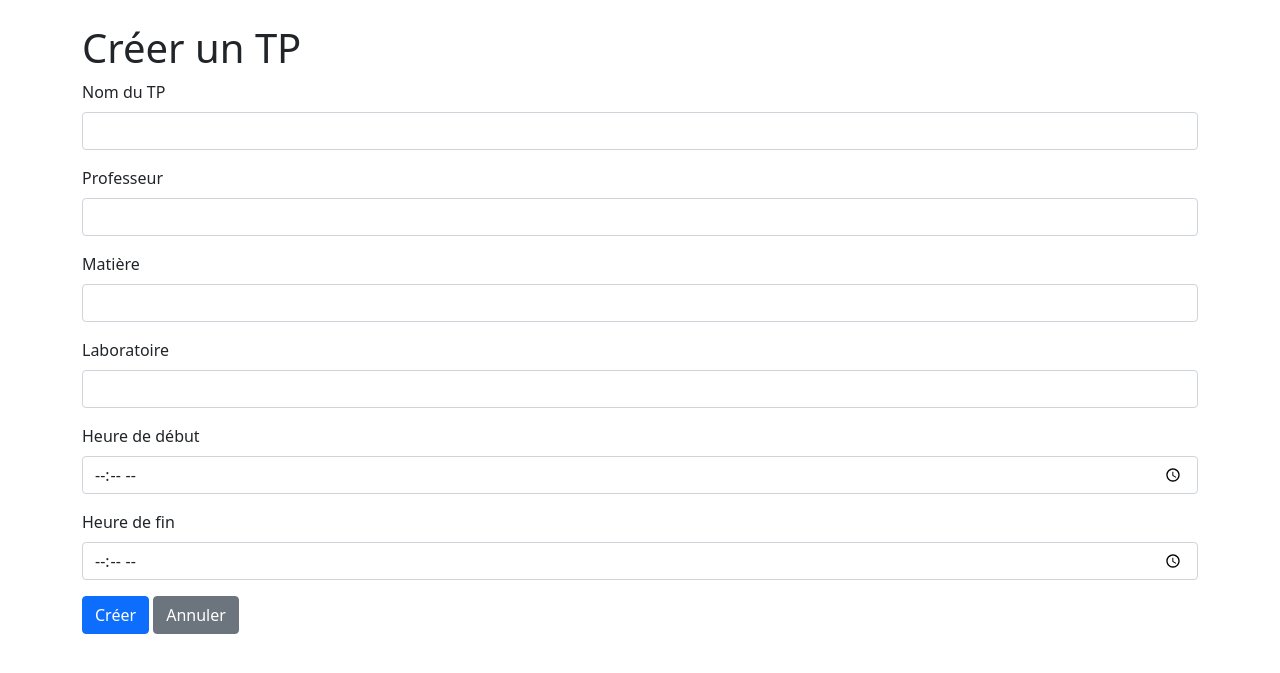
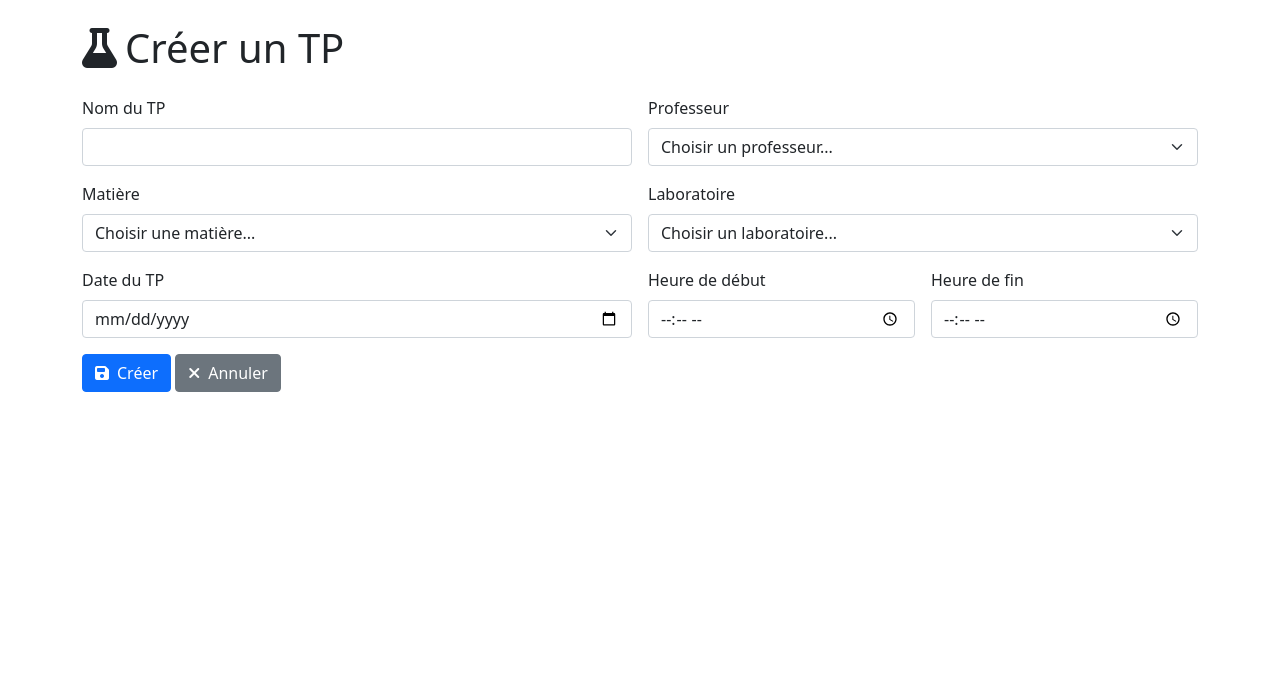
Before and after one commit to 2353523/gestion-lab, a Flask app: page /creer_tp in a window 1280 px wide. Shown: the top 673 px of the page. Run offline with Flask 3, Linux system fonts and the light colour scheme; data that the repository does not hold is empty; some libraries are stand-ins or nearby versions.

Commit message:
prof et matiere

```diff
--- a/main.py
+++ b/main.py
@@ -1,12 +1,12 @@
 import os
-from datetime import datetime, time
+from datetime import datetime
 from flask import Flask, render_template, request, redirect, url_for, flash
 from flask_mysqldb import MySQL
 
 app = Flask(__name__)
 app.secret_key = os.urandom(24)
 
-# Configuration de la base de données
+# Configuration MySQL
 app.config['MYSQL_HOST'] = 'localhost'
 app.config['MYSQL_USER'] = 'root'
 app.config['MYSQL_PASSWORD'] = ''
@@ -15,11 +15,11 @@ app.config['MYSQL_CURSORCLASS'] = 'DictCursor'
 
 mysql = MySQL(app)
 
-def get_tp_status(start_time, end_time):
-    now = datetime.now().time()
-    if now < start_time:
+def get_tp_status(start, end):
+    now = datetime.now()
+    if now < start:
         return 'En attente'
-    elif start_time <= now <= end_time:
+    elif start <= now <= end:
         return 'En cours'
     else:
         return 'Terminé'
@@ -29,14 +29,13 @@ def index():
     try:
         cur = mysql.connection.cursor()
 
-        # Récupération des TP du jour
-        today = datetime.now().date()
+        today = datetime.now().strftime('%Y-%m-%d')
         cur.execute("""
             SELECT
                 tp.id_tp,
                 tp.nom_tp,
-                TIME(tp.heure_debut) AS heure_debut,
-                TIME(tp.heure_fin) AS heure_fin,
+                tp.heure_debut,
+                tp.heure_fin,
                 CONCAT(p.prenom, ' ', p.nom) AS professeur,
                 m.nom_matiere AS matiere,
                 l.nom_laboratoire
@@ -50,8 +49,8 @@ def index():
 
         tps_jour = []
         for tp in cur.fetchall():
-            start = datetime.strptime(tp['heure_debut'], '%H:%M:%S').time()
-            end = datetime.strptime(tp['heure_fin'], '%H:%M:%S').time()
+            start = tp['heure_debut']
+            end = tp['heure_fin']
 
             tps_jour.append({
                 **tp,
@@ -60,24 +59,22 @@ def index():
                 'heure_fin': end.strftime('%H:%M')
             })
 
-        # Récupération des alertes stock
         cur.execute("""
             SELECT
+                a.id_article,
                 a.nom_article,
                 a.unite_mesure,
                 sm.quantite,
                 t.seuil_urgence
             FROM article a
-            JOIN stock_magasin sm ON a.id_stock_magasin = sm.id_stock_magasin
+            JOIN stock_magasin sm ON a.id_article = sm.id_article
             JOIN type t ON a.id_type = t.id_type
             WHERE sm.quantite <= t.seuil_urgence
-            ORDER BY sm.quantite ASC
-            LIMIT 5
         """)
         alertes_stock = cur.fetchall()
 
     except Exception as e:
-        flash(f"Erreur de base de données : {str(e)}", "danger")
+        flash(f"Erreur base de données: {str(e)}", "danger")
         tps_jour = []
         alertes_stock = []
     finally:
@@ -90,32 +87,100 @@ def index():
 
 @app.route('/creer_tp', methods=['GET', 'POST'])
 def creer_tp():
-    if request.method == 'POST':
-        try:
+    cur = mysql.connection.cursor()
+
+    try:
+        # Récupération des données pour les menus déroulants
+        cur.execute("SELECT id_prof, prenom, nom FROM professeur")
+        professeurs = cur.fetchall()
+
+        cur.execute("SELECT id_matiere, nom_matiere FROM matiere")
+        matieres = cur.fetchall()
+
+        cur.execute("SELECT id_laboratoire, nom_laboratoire FROM laboratoire")
+        laboratoires = cur.fetchall()
+
+        if request.method == 'POST':
             nom_tp = request.form['nom_tp']
             id_prof = request.form['id_prof']
             id_matiere = request.form['id_matiere']
             id_laboratoire = request.form['id_laboratoire']
-            heure_debut = request.form['heure_debut']
-            heure_fin = request.form['heure_fin']
+            date_tp = request.form['date_tp']
+            heure_debut = f"{date_tp} {request.form['heure_debut']}"
+            heure_fin = f"{date_tp} {request.form['heure_fin']}"
 
-            cur = mysql.connection.cursor()
+            # Conversion en datetime
+            heure_debut = datetime.strptime(heure_debut, '%Y-%m-%d %H:%M')
+            heure_fin = datetime.strptime(heure_fin, '%Y-%m-%d %H:%M')
+
             cur.execute("""
                 INSERT INTO tp (nom_tp, id_prof, id_matiere, id_laboratoire, heure_debut, heure_fin)
                 VALUES (%s, %s, %s, %s, %s, %s)
             """, (nom_tp, id_prof, id_matiere, id_laboratoire, heure_debut, heure_fin))
+
             mysql.connection.commit()
+            flash("TP créé avec succès!", "success")
+            return redirect(url_for('index'))
 
-            flash("TP créé avec succès", "success")
+    except Exception as e:
+        mysql.connection.rollback()
+        flash(f"Erreur: {str(e)}", "danger")
+    finally:
+        cur.close()
+
+    return render_template('creer_tp.html',
+                         professeurs=professeurs,
+                         matieres=matieres,
+                         laboratoires=laboratoires)
+
+# ... (après la route creer_tp)
+
+@app.route('/ajouter_professeur', methods=['GET', 'POST'])
+def ajouter_professeur():
+    if request.method == 'POST':
+        prenom = request.form['prenom']
+        nom = request.form['nom']
+        email = request.form['email']
+        telephone = request.form['telephone']
+
+        cur = mysql.connection.cursor()
+        try:
+            cur.execute("""
+                INSERT INTO professeur (prenom, nom, email, telephone)
+                VALUES (%s, %s, %s, %s)
+            """, (prenom, nom, email, telephone))
+            mysql.connection.commit()
+            flash("Professeur ajouté avec succès!", "success")
             return redirect(url_for('index'))
         except Exception as e:
-            flash(f"Erreur lors de la création du TP : {str(e)}", "danger")
+            mysql.connection.rollback()
+            flash(f"Erreur: {str(e)}", "danger")
         finally:
             cur.close()
 
-    return render_template('creer_tp.html')
+    return render_template('ajouter_professeur.html')
 
+@app.route('/ajouter_matiere', methods=['GET', 'POST'])
+def ajouter_matiere():
+    if request.method == 'POST':
+        nom_matiere = request.form['nom_matiere']
 
+        cur = mysql.connection.cursor()
+        try:
+            cur.execute("""
+                INSERT INTO matiere (nom_matiere)
+                VALUES (%s)
+            """, (nom_matiere,))
+            mysql.connection.commit()
+            flash("Matière ajoutée avec succès!", "success")
+            return redirect(url_for('index'))
+        except Exception as e:
+            mysql.connection.rollback()
+            flash(f"Erreur: {str(e)}", "danger")
+        finally:
+            cur.close()
+
+    return render_template('ajouter_matiere.html')
 
 if __name__ == '__main__':
     app.run(debug=True)
--- a/templates/creer_tp.html
+++ b/templates/creer_tp.html
@@ -3,38 +3,83 @@
 <head>
     <meta charset="UTF-8">
     <meta name="viewport" content="width=device-width, initial-scale=1.0">
-    <title>Créer un TP</title>
+    <title>Créer TP</title>
     <link href="https://cdn.jsdelivr.net/npm/bootstrap@5.1.3/dist/css/bootstrap.min.css" rel="stylesheet">
+    <link rel="stylesheet" href="https://cdnjs.cloudflare.com/ajax/libs/font-awesome/6.4.0/css/all.min.css">
 </head>
 <body class="container mt-4">
-    <h1>Créer un TP</h1>
+    <h1 class="mb-4"><i class="fas fa-flask me-2"></i>Créer un TP</h1>
+
+    {% with messages = get_flashed_messages(with_categories=true) %}
+        {% if messages %}
+            {% for category, message in messages %}
+                <div class="alert alert-{{ category }} alert-dismissible fade show">
+                    {{ message }}
+                    <button type="button" class="btn-close" data-bs-dismiss="alert"></button>
+                </div>
+            {% endfor %}
+        {% endif %}
+    {% endwith %}
+
     <form method="POST">
-        <div class="mb-3">
+        <div class="row g-3">
+            <div class="col-md-6">
                 <label for="nom_tp" class="form-label">Nom du TP</label>
                 <input type="text" class="form-control" id="nom_tp" name="nom_tp" required>
             </div>
-        <div class="mb-3">
+
+            <div class="col-md-6">
                 <label for="id_prof" class="form-label">Professeur</label>
-            <input type="text" class="form-control" id="id_prof" name="id_prof" required>
+                <select class="form-select" id="id_prof" name="id_prof" required>
+                    <option value="">Choisir un professeur...</option>
+                    {% for prof in professeurs %}
+                    <option value="{{ prof.id_prof }}">{{ prof.prenom }} {{ prof.nom }}</option>
+                    {% endfor %}
+                </select>
             </div>
-        <div class="mb-3">
+
+            <div class="col-md-6">
                 <label for="id_matiere" class="form-label">Matière</label>
-            <input type="text" class="form-control" id="id_matiere" name="id_matiere" required>
+                <select class="form-select" id="id_matiere" name="id_matiere" required>
+                    <option value="">Choisir une matière...</option>
+                    {% for matiere in matieres %}
+                    <option value="{{ matiere.id_matiere }}">{{ matiere.nom_matiere }}</option>
+                    {% endfor %}
+                </select>
             </div>
-        <div class="mb-3">
+
+            <div class="col-md-6">
                 <label for="id_laboratoire" class="form-label">Laboratoire</label>
-            <input type="text" class="form-control" id="id_laboratoire" name="id_laboratoire" required>
+                <select class="form-select" id="id_laboratoire" name="id_laboratoire" required>
+                    <option value="">Choisir un laboratoire...</option>
+                    {% for lab in laboratoires %}
+                    <option value="{{ lab.id_laboratoire }}">{{ lab.nom_laboratoire }}</option>
+                    {% endfor %}
+                </select>
             </div>
-        <div class="mb-3">
+
+            <div class="col-md-6">
+                <label for="date_tp" class="form-label">Date du TP</label>
+                <input type="date" class="form-control" id="date_tp" name="date_tp" required>
+            </div>
+
+            <div class="col-md-3">
                 <label for="heure_debut" class="form-label">Heure de début</label>
                 <input type="time" class="form-control" id="heure_debut" name="heure_debut" required>
             </div>
-        <div class="mb-3">
+
+            <div class="col-md-3">
                 <label for="heure_fin" class="form-label">Heure de fin</label>
                 <input type="time" class="form-control" id="heure_fin" name="heure_fin" required>
             </div>
-        <button type="submit" class="btn btn-primary">Créer</button>
-        <a href="{{ url_for('index') }}" class="btn btn-secondary">Annuler</a>
+
+            <div class="col-12">
+                <button type="submit" class="btn btn-primary"><i class="fas fa-save me-2"></i>Créer</button>
+                <a href="{{ url_for('index') }}" class="btn btn-secondary"><i class="fas fa-times me-2"></i>Annuler</a>
+            </div>
+        </div>
     </form>
+
+    <script src="https://cdn.jsdelivr.net/npm/bootstrap@5.1.3/dist/js/bootstrap.bundle.min.js"></script>
 </body>
 </html>
```
Also changed, not shown: templates/ajouter_matiere.html (added, +39 -0 lines), templates/ajouter_professeur.html (added, +55 -0 lines), templates/index.html (+15 -5 lines). Lines whose indentation alone changed are shown as unchanged.
